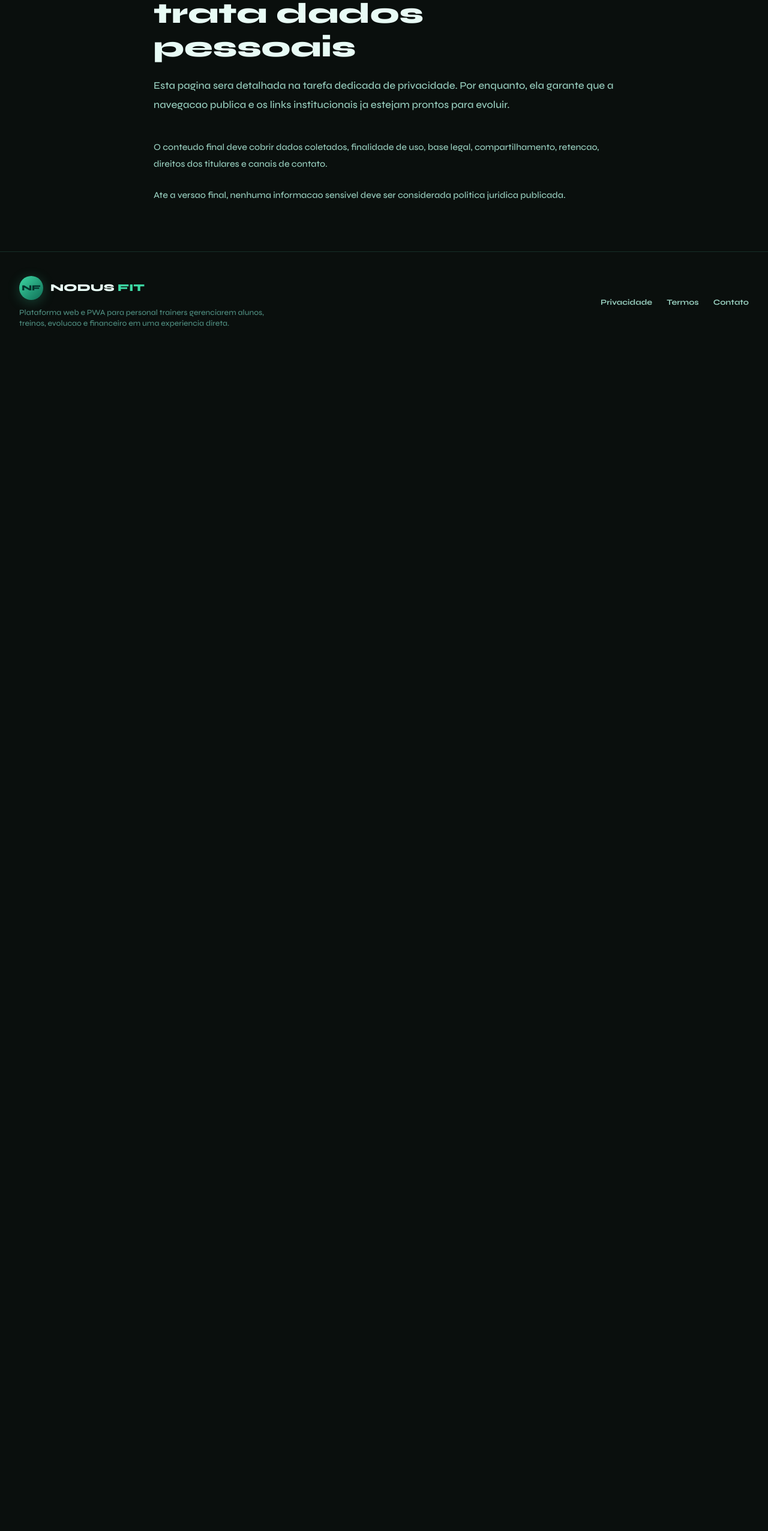
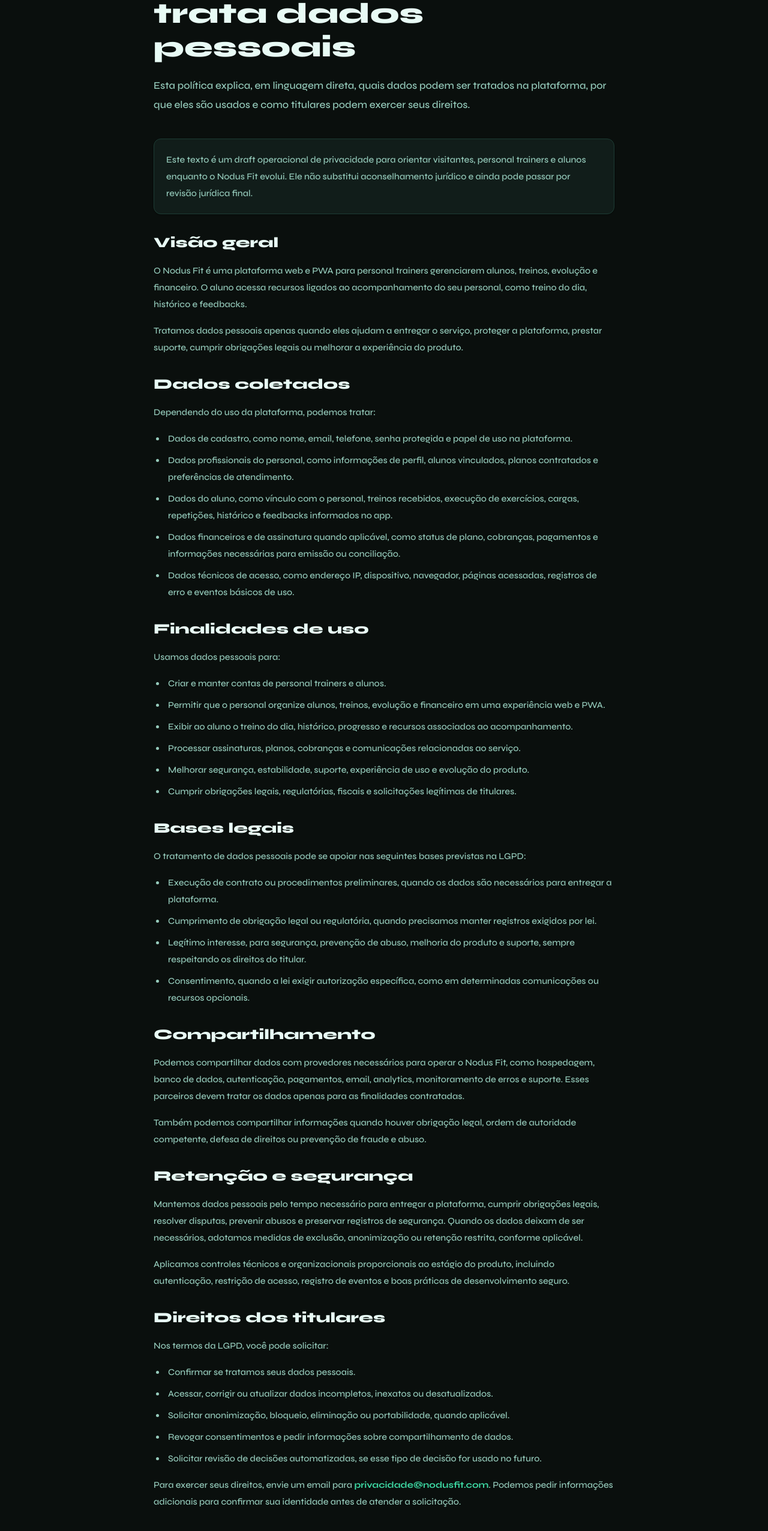
Before and after one commit to Vortek-Devs/NodusFitWeb, a Next.js app: page /privacidade in a window 1280 px wide. Shown: the part 234-2786 px from the top of the page at 60% size. Before the commit the page ends 822 px from the top, so only its background shows below. Built offline with nearby package versions, Linux system fonts and the light colour scheme.

Commit message:
feat: add privacy policy page

```diff
--- a/src/app/privacidade/page.tsx
+++ b/src/app/privacidade/page.tsx
@@ -2,25 +2,188 @@ import type { Metadata } from "next";
 import { PublicPageShell } from "@/components/public/public-page-shell";
 
 export const metadata: Metadata = {
-  title: "Politica de Privacidade | Nodus Fit",
-  description: "Politica de privacidade do Nodus Fit para personal trainers e alunos.",
+  title: "Política de Privacidade | Nodus Fit",
+  description:
+    "Entenda como o Nodus Fit coleta, usa e protege dados pessoais de visitantes, personal trainers e alunos.",
 };
+
+const privacyEmail = "privacidade@nodusfit.com";
+
+const dataCollected = [
+  "Dados de cadastro, como nome, email, telefone, senha protegida e papel de uso na plataforma.",
+  "Dados profissionais do personal, como informações de perfil, alunos vinculados, planos contratados e preferências de atendimento.",
+  "Dados do aluno, como vínculo com o personal, treinos recebidos, execução de exercícios, cargas, repetições, histórico e feedbacks informados no app.",
+  "Dados financeiros e de assinatura quando aplicável, como status de plano, cobranças, pagamentos e informações necessárias para emissão ou conciliação.",
+  "Dados técnicos de acesso, como endereço IP, dispositivo, navegador, páginas acessadas, registros de erro e eventos básicos de uso.",
+];
+
+const purposes = [
+  "Criar e manter contas de personal trainers e alunos.",
+  "Permitir que o personal organize alunos, treinos, evolução e financeiro em uma experiência web e PWA.",
+  "Exibir ao aluno o treino do dia, histórico, progresso e recursos associados ao acompanhamento.",
+  "Processar assinaturas, planos, cobranças e comunicações relacionadas ao serviço.",
+  "Melhorar segurança, estabilidade, suporte, experiência de uso e evolução do produto.",
+  "Cumprir obrigações legais, regulatórias, fiscais e solicitações legítimas de titulares.",
+];
+
+const legalBases = [
+  "Execução de contrato ou procedimentos preliminares, quando os dados são necessários para entregar a plataforma.",
+  "Cumprimento de obrigação legal ou regulatória, quando precisamos manter registros exigidos por lei.",
+  "Legítimo interesse, para segurança, prevenção de abuso, melhoria do produto e suporte, sempre respeitando os direitos do titular.",
+  "Consentimento, quando a lei exigir autorização específica, como em determinadas comunicações ou recursos opcionais.",
+];
+
+const rights = [
+  "Confirmar se tratamos seus dados pessoais.",
+  "Acessar, corrigir ou atualizar dados incompletos, inexatos ou desatualizados.",
+  "Solicitar anonimização, bloqueio, eliminação ou portabilidade, quando aplicável.",
+  "Revogar consentimentos e pedir informações sobre compartilhamento de dados.",
+  "Solicitar revisão de decisões automatizadas, se esse tipo de decisão for usado no futuro.",
+];
 
 export default function PrivacyPage() {
   return (
     <PublicPageShell
-      eyebrow="Politica de Privacidade"
+      eyebrow="Política de Privacidade"
       title="Como o Nodus Fit trata dados pessoais"
-      description="Esta pagina sera detalhada na tarefa dedicada de privacidade. Por enquanto, ela garante que a navegacao publica e os links institucionais ja estejam prontos para evoluir."
+      description="Esta política explica, em linguagem direta, quais dados podem ser tratados na plataforma, por que eles são usados e como titulares podem exercer seus direitos."
     >
-      <p>
-        O conteudo final deve cobrir dados coletados, finalidade de uso, base legal,
-        compartilhamento, retencao, direitos dos titulares e canais de contato.
-      </p>
-      <p>
-        Ate a versao final, nenhuma informacao sensivel deve ser considerada politica
-        juridica publicada.
-      </p>
+      <section className="rounded-lg border border-border bg-surface p-5 shadow-card">
+        <p>
+          Este texto é um draft operacional de privacidade para orientar visitantes,
+          personal trainers e alunos enquanto o Nodus Fit evolui. Ele não substitui
+          aconselhamento jurídico e ainda pode passar por revisão jurídica final.
+        </p>
+      </section>
+
+      <section className="space-y-4">
+        <h2>Visão geral</h2>
+        <p>
+          O Nodus Fit é uma plataforma web e PWA para personal trainers gerenciarem
+          alunos, treinos, evolução e financeiro. O aluno acessa recursos ligados ao
+          acompanhamento do seu personal, como treino do dia, histórico e feedbacks.
+        </p>
+        <p>
+          Tratamos dados pessoais apenas quando eles ajudam a entregar o serviço, proteger
+          a plataforma, prestar suporte, cumprir obrigações legais ou melhorar a
+          experiência do produto.
+        </p>
+      </section>
+
+      <section className="space-y-4">
+        <h2>Dados coletados</h2>
+        <p>Dependendo do uso da plataforma, podemos tratar:</p>
+        <ul>
+          {dataCollected.map((item) => (
+            <li key={item}>{item}</li>
+          ))}
+        </ul>
+      </section>
+
+      <section className="space-y-4">
+        <h2>Finalidades de uso</h2>
+        <p>Usamos dados pessoais para:</p>
+        <ul>
+          {purposes.map((item) => (
+            <li key={item}>{item}</li>
+          ))}
+        </ul>
+      </section>
+
+      <section className="space-y-4">
+        <h2>Bases legais</h2>
+        <p>
+          O tratamento de dados pessoais pode se apoiar nas seguintes bases previstas na
+          LGPD:
+        </p>
+        <ul>
+          {legalBases.map((item) => (
+            <li key={item}>{item}</li>
+          ))}
+        </ul>
+      </section>
+
+      <section className="space-y-4">
+        <h2>Compartilhamento</h2>
+        <p>
+          Podemos compartilhar dados com provedores necessários para operar o Nodus Fit,
+          como hospedagem, banco de dados, autenticação, pagamentos, email, analytics,
+          monitoramento de erros e suporte. Esses parceiros devem tratar os dados apenas
+          para as finalidades contratadas.
+        </p>
+        <p>
+          Também podemos compartilhar informações quando houver obrigação legal, ordem de
+          autoridade competente, defesa de direitos ou prevenção de fraude e abuso.
+        </p>
+      </section>
+
+      <section className="space-y-4">
+        <h2>Retenção e segurança</h2>
+        <p>
+          Mantemos dados pessoais pelo tempo necessário para entregar a plataforma,
+          cumprir obrigações legais, resolver disputas, prevenir abusos e preservar
+          registros de segurança. Quando os dados deixam de ser necessários, adotamos
+          medidas de exclusão, anonimização ou retenção restrita, conforme aplicável.
+        </p>
+        <p>
+          Aplicamos controles técnicos e organizacionais proporcionais ao estágio do
+          produto, incluindo autenticação, restrição de acesso, registro de eventos e boas
+          práticas de desenvolvimento seguro.
+        </p>
+      </section>
+
+      <section className="space-y-4">
+        <h2>Direitos dos titulares</h2>
+        <p>Nos termos da LGPD, você pode solicitar:</p>
+        <ul>
+          {rights.map((item) => (
+            <li key={item}>{item}</li>
+          ))}
+        </ul>
+        <p>
+          Para exercer seus direitos, envie um email para{" "}
+          <a href={`mailto:${privacyEmail}`}>{privacyEmail}</a>. Podemos pedir informações
+          adicionais para confirmar sua identidade antes de atender a solicitação.
+        </p>
+      </section>
+
+      <section className="space-y-4">
+        <h2>Cookies e analytics</h2>
+        <p>
+          Podemos usar cookies, armazenamento local e ferramentas de analytics para manter
+          sessões, entender uso do produto, medir desempenho e identificar erros. Quando
+          recursos de rastreamento opcionais exigirem consentimento, o Nodus Fit deverá
+          coletar essa autorização antes do uso.
+        </p>
+      </section>
+
+      <section className="space-y-4">
+        <h2>Crianças e adolescentes</h2>
+        <p>
+          O Nodus Fit é voltado ao uso por personal trainers e seus alunos. Quando houver
+          tratamento de dados de menores de idade, esse uso deve ocorrer com orientação do
+          responsável legal e apenas na medida necessária para acompanhamento físico,
+          segurança e prestação do serviço.
+        </p>
+      </section>
+
+      <section className="space-y-4">
+        <h2>Alterações desta política</h2>
+        <p>
+          Esta política pode ser atualizada para refletir mudanças no produto, em
+          fornecedores, na legislação ou em práticas internas. A versão publicada nesta
+          página será a referência mais recente para visitantes e usuários.
+        </p>
+      </section>
+
+      <section className="space-y-4">
+        <h2>Contato</h2>
+        <p>
+          Para dúvidas sobre privacidade, pedidos LGPD ou solicitações relacionadas a
+          dados pessoais, entre em contato pelo email{" "}
+          <a href={`mailto:${privacyEmail}`}>{privacyEmail}</a>.
+        </p>
+      </section>
     </PublicPageShell>
   );
 }
--- a/src/components/public/public-page-shell.tsx
+++ b/src/components/public/public-page-shell.tsx
@@ -29,7 +29,7 @@ export function PublicPageShell({
           <p className="mt-5 text-lg font-medium leading-8 text-ink-secondary">
             {description}
           </p>
-          <div className="mt-10 space-y-6 text-base font-medium leading-7 text-ink-secondary">
+          <div className="mt-10 space-y-8 text-base font-medium leading-7 text-ink-secondary [&_a]:font-bold [&_a]:text-brand-400 [&_a]:underline-offset-4 [&_a:hover]:underline [&_h2]:text-2xl [&_h2]:font-extrabold [&_h2]:text-brand-50 [&_li]:pl-1 [&_ul]:list-disc [&_ul]:space-y-2 [&_ul]:pl-5">
             {children}
           </div>
         </div>
```
